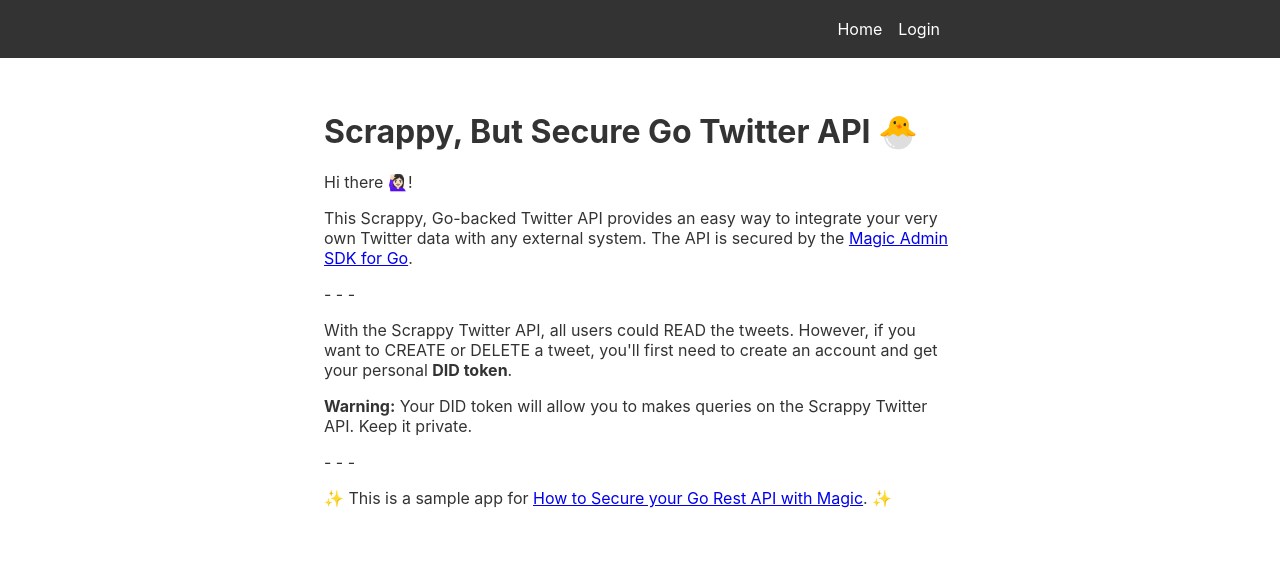
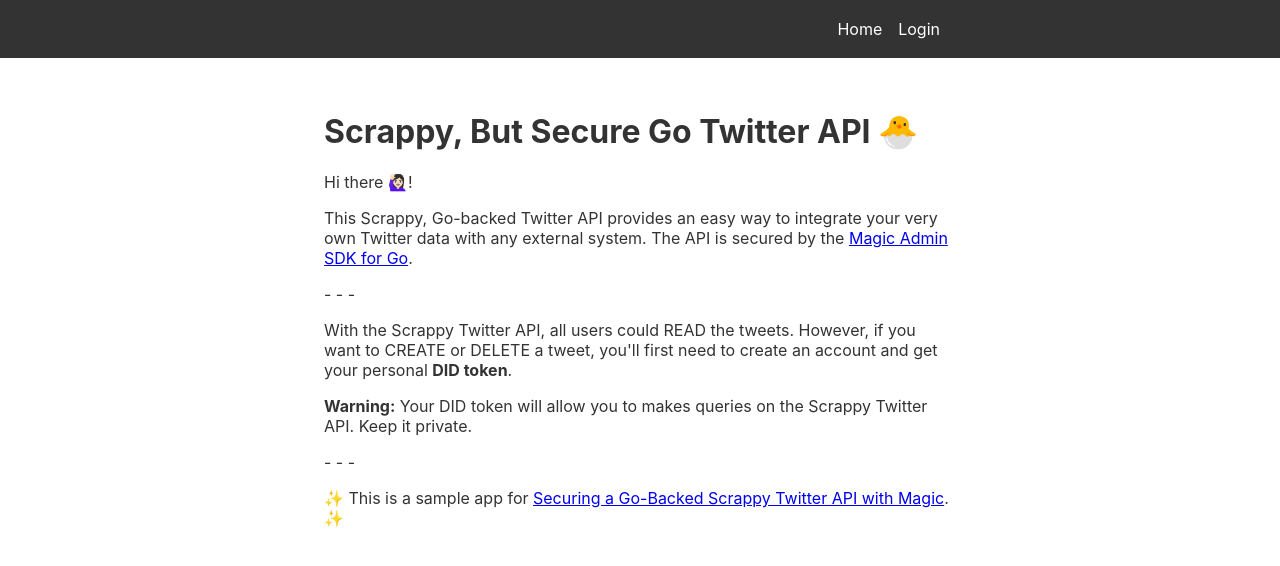
Before and after one commit to magiclabs/scrappy-twitter-api-client, a Next.js app: page / in a window 1280 px wide. Shown: the top 566 px of the page. Built offline with nearby package versions, Linux system fonts and the light colour scheme; no server answers.

Commit message:
Update index.js

```diff
--- a/pages/index.js
+++ b/pages/index.js
@@ -65,11 +65,11 @@ const Home = ({ router }) => {
       <p>
         ✨ This is a sample app for{" "}
         <a
-          href="https://dev.to/seemcat/how-to-secure-your-go-rest-api-with-magic-4la9-temp-slug-2086740"
+          href="https://dev.to/magiclabs/securing-a-go-backed-scrappy-twitter-api-with-magic-3o01"
           target="_blank"
           rel="noopener noreferrer"
         >
-          How to Secure your Go Rest API with Magic
+          Securing a Go-Backed Scrappy Twitter API with Magic
         </a>
         . ✨
       </p>
```
